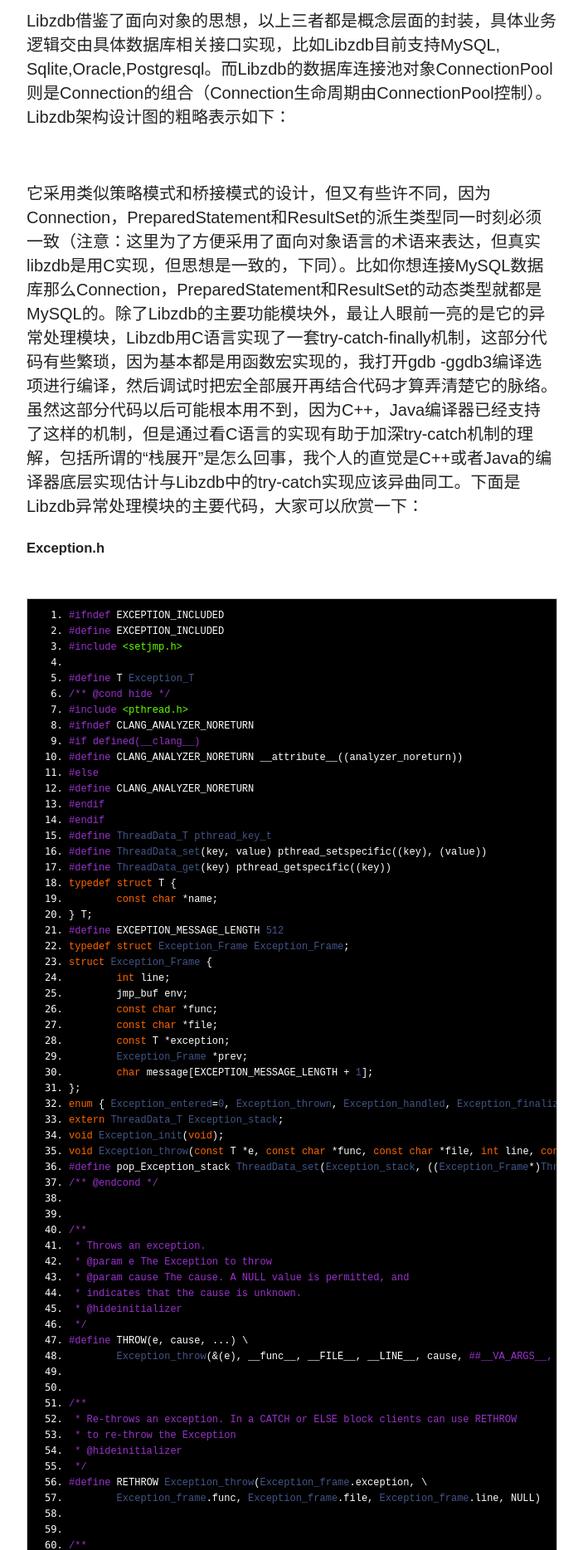
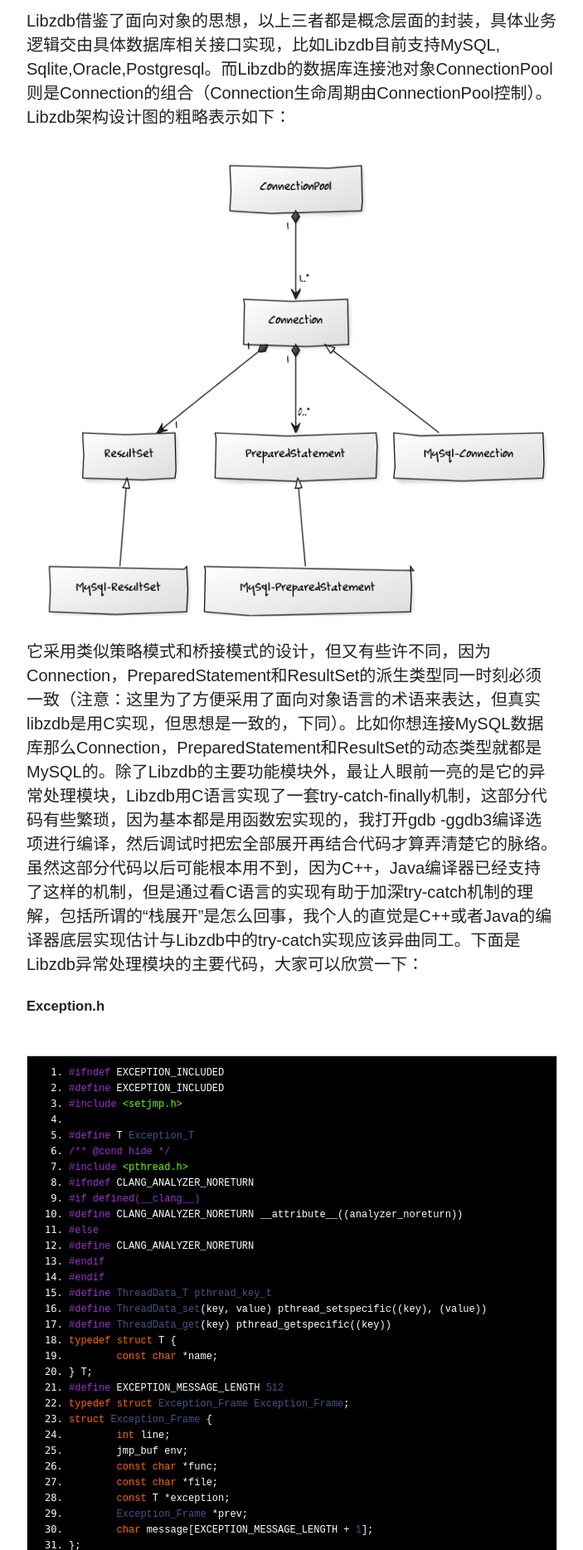
Before and after one commit to wuyu201321060203/wuyu201321060203.github.io, a Jekyll site: the page built from _posts/2014-08-21-libzdb.md, in a window 1280 px wide. Shown: the part 1218-3086 px from the top of the page at 83% size, without its empty margins (318-1021 px from the left). Built offline with Jekyll 4.4.1, drawn with Linux system fonts in a browser that asks for light colours; nearby versions of some CDN libraries; comment, search, counter and statistics services are not loaded.

Commit message:
Published with https://stackedit.io/

```diff
--- a/_posts/2014-08-21-libzdb.md
+++ b/_posts/2014-08-21-libzdb.md
@@ -22,7 +22,7 @@
 
 Libzdb借鉴了面向对象的思想，以上三者都是概念层面的封装，具体业务逻辑交由具体数据库相关接口实现，比如Libzdb目前支持MySQL, Sqlite,Oracle,Postgresql。而Libzdb的数据库连接池对象ConnectionPool则是Connection的组合（Connection生命周期由ConnectionPool控制）。Libzdb架构设计图的粗略表示如下：
 
-![](images/libzdb1.png)
+![](/images/libzdb1.png)
 
 它采用类似策略模式和桥接模式的设计，但又有些许不同，因为Connection，PreparedStatement和ResultSet的派生类型同一时刻必须一致（注意：这里为了方便采用了面向对象语言的术语来表达，但真实libzdb是用C实现，但思想是一致的，下同）。比如你想连接MySQL数据库那么Connection，PreparedStatement和ResultSet的动态类型就都是MySQL的。除了Libzdb的主要功能模块外，最让人眼前一亮的是它的异常处理模块，Libzdb用C语言实现了一套try-catch-finally机制，这部分代码有些繁琐，因为基本都是用函数宏实现的，我打开gdb -ggdb3编译选项进行编译，然后调试时把宏全部展开再结合代码才算弄清楚它的脉络。虽然这部分代码以后可能根本用不到，因为C++，Java编译器已经支持了这样的机制，但是通过看C语言的实现有助于加深try-catch机制的理解，包括所谓的“栈展开”是怎么回事，我个人的直觉是C++或者Java的编译器底层实现估计与Libzdb中的try-catch实现应该异曲同工。下面是Libzdb异常处理模块的主要代码，大家可以欣赏一下：
 
```
